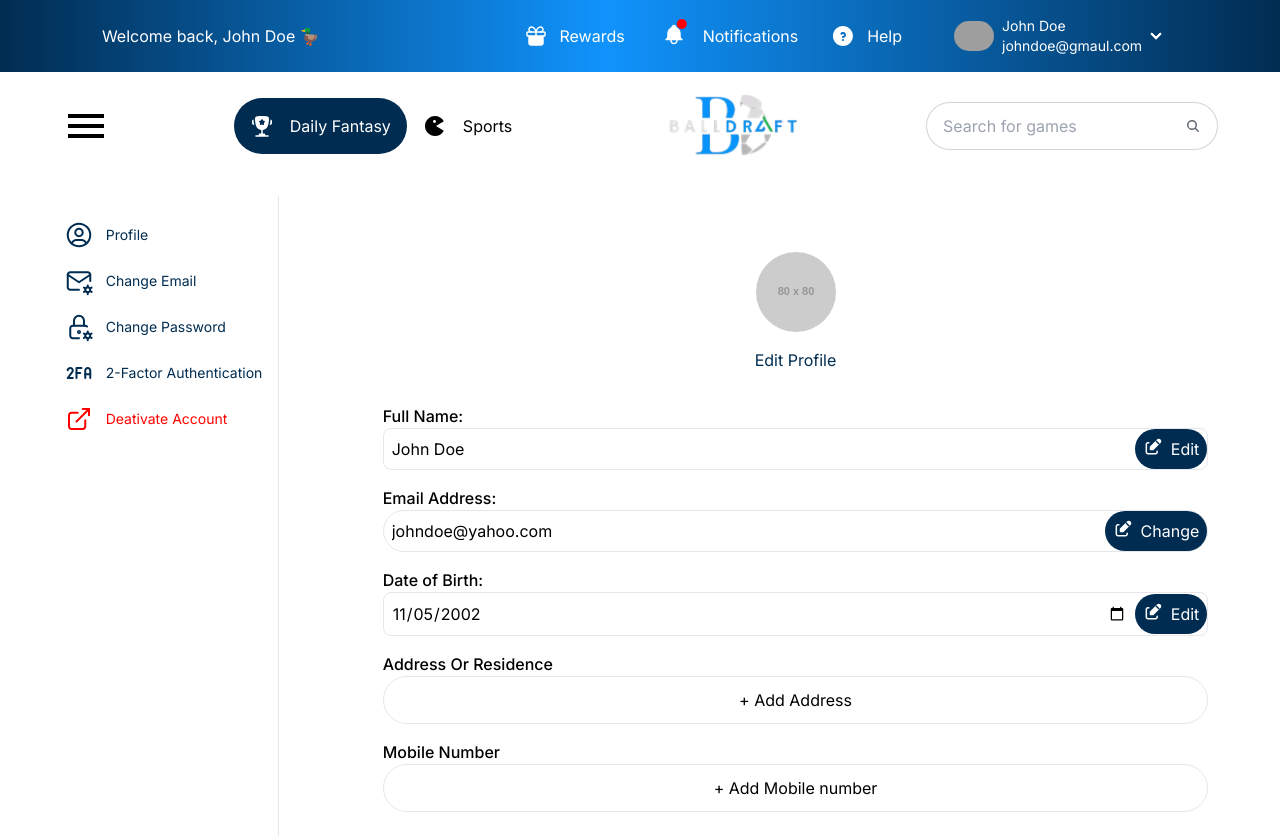
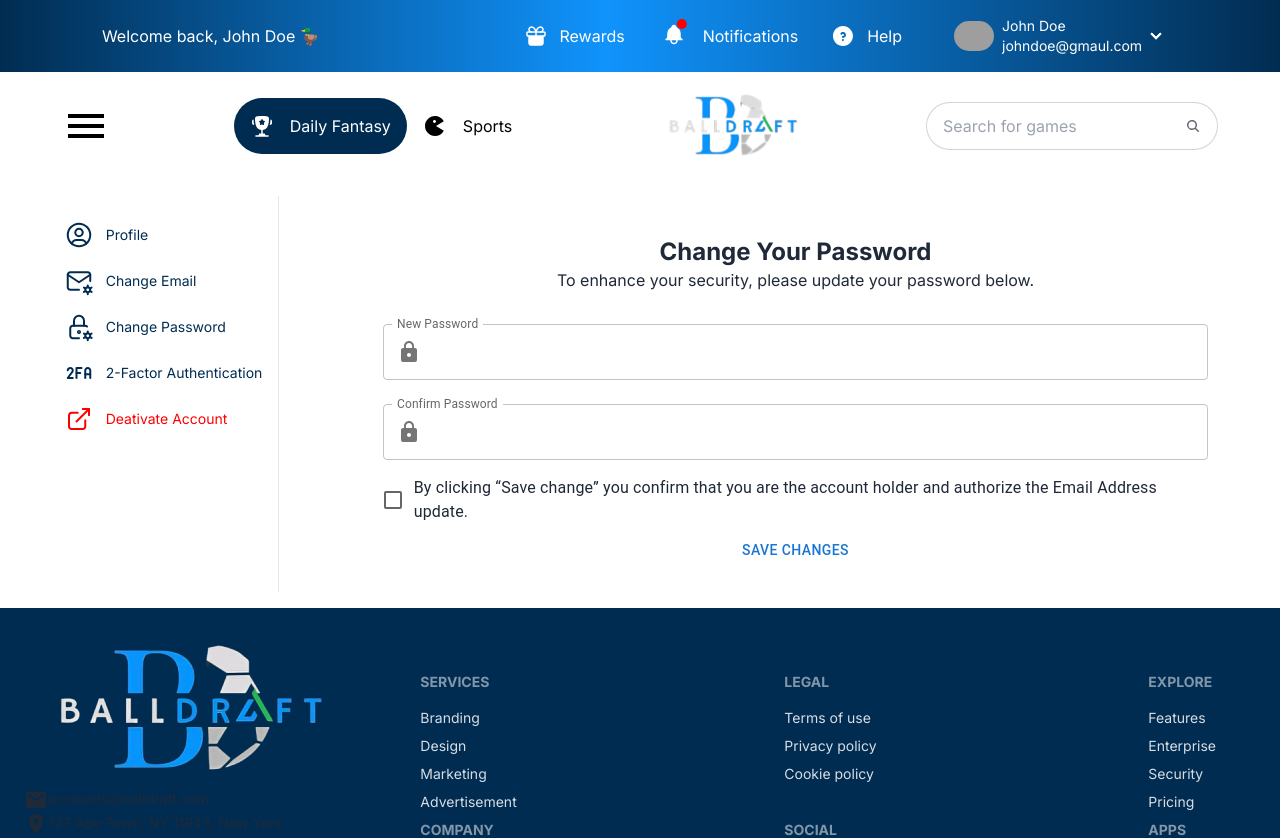
Before and after one commit to romeoscript/balldraft_frontend, a Next.js app: page /Dashboard/settings in a window 1280 px wide. Shown: the top 838 px of the page. Built offline with nearby package versions, Linux system fonts and the light colour scheme; grey boxes are pictures that could not be loaded.

Commit message:
change passkey

```diff
--- a/app/(Dashboard)/Dashboard/settings/page.js
+++ b/app/(Dashboard)/Dashboard/settings/page.js
@@ -1,4 +1,6 @@
 import MainContent from '@/components/Accounts/MainContent'
+import ChangeEmail from '@/components/Accounts/Settings/ChangeEmail'
+import Changepassword from '@/components/Accounts/Settings/ChangePassword'
 import ProfileForm from '@/components/Accounts/Settings/ProfileForm'
 import Sider from '@/components/Accounts/settings/Sider'
 import React from 'react'
@@ -8,7 +10,9 @@ const page = () => {
         <section>
             <div className='flex gap-4 p-[1rem] justify-around bg-white'>
                 <Sider />
-                <ProfileForm />
+                {/* <ProfileForm /> */}
+                {/* <ChangeEmail /> */}
+                <Changepassword />
             </div>
         </section>
 
--- a/components/Accounts/MainContent.jsx
+++ b/components/Accounts/MainContent.jsx
@@ -10,10 +10,11 @@ const MainContent = () => {
       <Balance />
       <figure>
         <RewardBanner />
+        <Referal />
         <div className='flex text-black items-center justify-between p-[1rem]'>
           <h2 className='text-2xl'>Recent Transactions </h2> <p>See all</p>
         </div>
-        <Referal />
+
         <TransactionTable />
       </figure>
     </div>
--- /dev/null
+++ b/components/Accounts/Settings/ChangeEmail.jsx
@@ -0,0 +1,130 @@
+// ProfileForm.js
+"use client"
+import Icon from '@/Reusable/Icons/Icons';
+import React from 'react';
+import { Formik, Form, Field, useField } from 'formik';
+import { TextField, Button, FormControl, FormHelperText, IconButton, InputAdornment } from '@mui/material';
+import { DatePicker } from '@mui/x-date-pickers';
+import { AdapterDayjs } from '@mui/x-date-pickers/AdapterDayjs';
+import { LocalizationProvider } from '@mui/x-date-pickers/LocalizationProvider';
+import EventIcon from '@mui/icons-material/Event';
+import * as Yup from 'yup';
+import AuthLayout from '@/components/AuthLayout';
+import EmailIcon from '@mui/icons-material/Email';
+import LockIcon from '@mui/icons-material/Lock';
+import styled from '@emotion/styled';
+import ArrowForwardIcon from '@mui/icons-material/ArrowForward';
+import Loader from '@/components/Loader';
+import { Checkbox, FormControlLabel } from '@mui/material';
+import google from '@/public/images/google.svg';
+import Image from 'next/image';
+
+
+const MuiFormikCheckbox = ({ label, ...props }) => {
+    const [field] = useField(props);
+    return (
+        <FormControlLabel
+            className='my-[0.5rem]'
+            control={<Checkbox {...field} checked={field.value} color="primary" />}
+            label={label}
+        />
+    );
+};
+const StyledTextField = styled(TextField)(({ theme, error }) => ({
+    ...(error && {
+        '& .MuiOutlinedInput-root': {
+            '& fieldset': {
+                borderColor: 'red',
+            },
+            '&:hover fieldset': {
+                borderColor: 'red',
+            },
+            '&.Mui-focused fieldset': {
+                borderColor: 'red',
+            },
+        },
+    }),
+}));
+const MuiFormikField = ({ field, form: { touched, errors }, icon, ...props }) => (
+    <FormControl fullWidth error={touched[field.name] && !!errors[field.name]}>
+        <StyledTextField
+            {...field}
+            {...props}
+            error={touched[field.name] && !!errors[field.name]}
+            InputProps={{
+                startAdornment: (
+                    <InputAdornment position="start">
+                        {icon}
+                    </InputAdornment>
+                ),
+            }}
+        />
+        {touched[field.name] && errors[field.name] && (
+            <FormHelperText>{errors[field.name]}</FormHelperText>
+        )}
+    </FormControl>
+);
+const ChangeEmail = () => {
+    const validationSchema = Yup.object().shape({
+        email: Yup.string().email('Invalid email address').required('Email is required'),
+        password: Yup.string().required('Password is required'),
+    });
+
+    const initialValues = {
+        email: '',
+        password: '',
+        rememberMe: false,
+    };
+
+    const onSubmit = (values) => {
+        console.log(values);
+        // Handle form submission
+    };
+    return (
+        <div className="p-6 rounded-lg w-[70%]">
+            <Formik
+                initialValues={initialValues}
+                validationSchema={validationSchema}
+                onSubmit={onSubmit}
+            >
+                {({ isSubmitting }) => (
+                    <Form>
+                        <div className='text-center my-[1rem]'>
+                            <h2 className='font-bold text-2xl'>Change Email Address</h2>
+                            <p>By changing your Email address , you can make sure that all your account information is up to date </p>
+                        </div>
+                        <Field
+                            name="email"
+                            component={MuiFormikField}
+                            label="Email Address"
+                            variant="outlined"
+                            margin="normal"
+                            icon={<EmailIcon />}
+                        />
+
+                        <Field
+                            name="password"
+                            component={MuiFormikField}
+                            label="Password"
+                            type="password"
+                            variant="outlined"
+                            margin="normal"
+                            icon={<LockIcon />}
+                        />
+                        <MuiFormikCheckbox
+                            name="rememberMe"
+                            label="By clicking “Save change” you confirm that you are the account holder and authorize the Email Address update."
+                        />
+                        <br />
+                        <Button type="submit" className='bg-[#012C51] w-full text-white p-[1rem] hover:bg-[#4096FF] rounded-[30px]' disabled={isSubmitting}>
+                           Save Changes
+                        </Button>
+
+                    </Form>
+                )}
+            </Formik>
+        </div>
+    );
+};
+
+export default ChangeEmail;
--- /dev/null
+++ b/components/Accounts/Settings/ChangePassword.jsx
@@ -0,0 +1,128 @@
+// ProfileForm.js
+"use client"
+import Icon from '@/Reusable/Icons/Icons';
+import React from 'react';
+import { Formik, Form, Field, useField } from 'formik';
+import { TextField, Button, FormControl, FormHelperText, IconButton, InputAdornment } from '@mui/material';
+import { DatePicker } from '@mui/x-date-pickers';
+import { AdapterDayjs } from '@mui/x-date-pickers/AdapterDayjs';
+import { LocalizationProvider } from '@mui/x-date-pickers/LocalizationProvider';
+import EventIcon from '@mui/icons-material/Event';
+import * as Yup from 'yup';
+import AuthLayout from '@/components/AuthLayout';
+import EmailIcon from '@mui/icons-material/Email';
+import LockIcon from '@mui/icons-material/Lock';
+import styled from '@emotion/styled';
+import ArrowForwardIcon from '@mui/icons-material/ArrowForward';
+import Loader from '@/components/Loader';
+import { Checkbox, FormControlLabel } from '@mui/material';
+import google from '@/public/images/google.svg';
+import Image from 'next/image';
+
+
+const MuiFormikCheckbox = ({ label, ...props }) => {
+    const [field] = useField(props);
+    return (
+        <FormControlLabel
+            className='my-[0.5rem]'
+            control={<Checkbox {...field} checked={field.value} color="primary" />}
+            label={label}
+        />
+    );
+};
+const StyledTextField = styled(TextField)(({ theme, error }) => ({
+    ...(error && {
+        '& .MuiOutlinedInput-root': {
+            '& fieldset': {
+                borderColor: 'red',
+            },
+            '&:hover fieldset': {
+                borderColor: 'red',
+            },
+            '&.Mui-focused fieldset': {
+                borderColor: 'red',
+            },
+        },
+    }),
+}));
+const MuiFormikField = ({ field, form: { touched, errors }, icon, ...props }) => (
+    <FormControl fullWidth error={touched[field.name] && !!errors[field.name]}>
+        <StyledTextField
+            {...field}
+            {...props}
+            error={touched[field.name] && !!errors[field.name]}
+            InputProps={{
+                startAdornment: (
+                    <InputAdornment position="start">
+                        {icon}
+                    </InputAdornment>
+                ),
+            }}
+        />
+        {touched[field.name] && errors[field.name] && (
+            <FormHelperText>{errors[field.name]}</FormHelperText>
+        )}
+    </FormControl>
+);
+const Changepassword = () => {
+
+
+    const initialValues = {
+        Newpassword: '',
+        Cpassword: '',
+        rememberMe: false,
+    };
+
+    const onSubmit = (values) => {
+        console.log(values);
+        // Handle form submission
+    };
+    return (
+        <div className="p-6 rounded-lg w-[70%]">
+            <Formik
+                initialValues={initialValues}
+                onSubmit={onSubmit}
+            >
+                {({ isSubmitting }) => (
+                    <Form>
+                        <div className='text-center my-[1rem]'>
+                            <h2 className='font-bold text-2xl'>Change Your Password</h2>
+                            <p>To enhance your security, please update your password below.</p>
+                        </div>
+
+
+                        <Field
+                            name="Newpassword"
+                            component={MuiFormikField}
+                            label="New Password"
+                            type="password"
+                            variant="outlined"
+                            margin="normal"
+                            icon={<LockIcon />}
+                        />
+                        <Field
+                            name="Cpassword"
+                            component={MuiFormikField}
+                            label="Confirm Password"
+                            type="password"
+                            variant="outlined"
+                            margin="normal"
+                            icon={<LockIcon />}
+                        />
+                        <MuiFormikCheckbox
+                            name="rememberMe"
+                            label="By clicking “Save change” you confirm that you are the account holder and authorize the Email Address update."
+                        />
+                        <br />
+                        <Button type="submit" className='bg-[#012C51] w-full text-white p-[1rem] hover:bg-[#4096FF] rounded-[30px]' disabled={isSubmitting}>
+                           Save Changes
+                        </Button>
+
+                    </Form>
+                )}
+            </Formik>
+        </div>
+    );
+};
+
+export default Changepassword;
```
